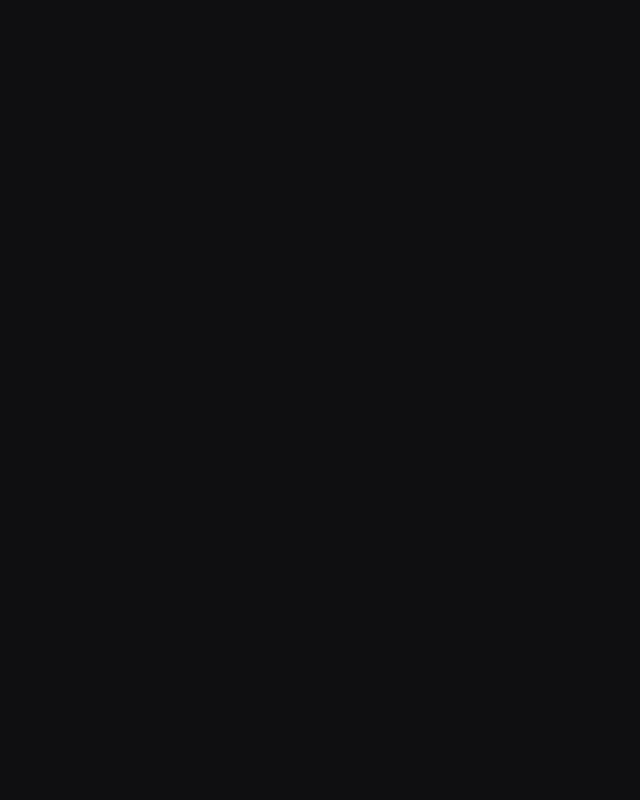
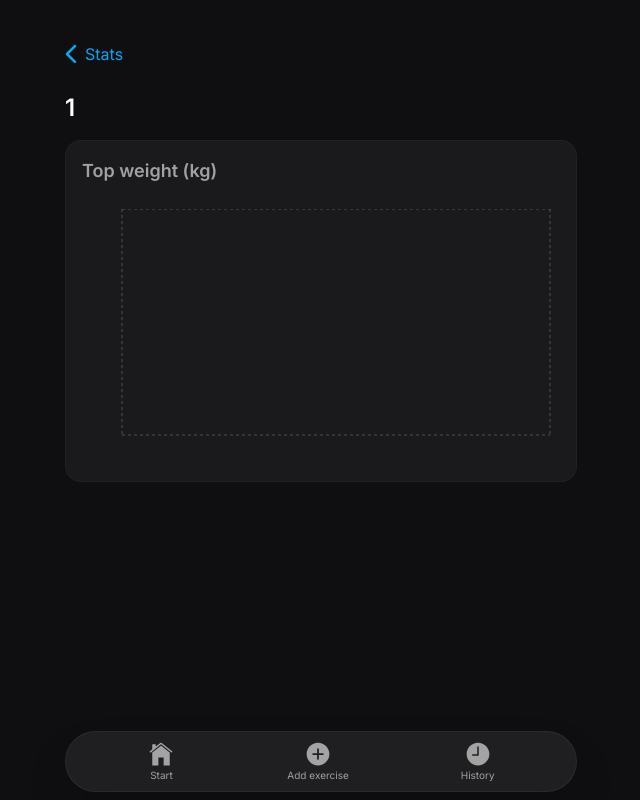
Before and after one commit to alexanderiksson/barbellbook, a React (Vite) app: page /#/stats/1 in a window 1280 px wide. Before the commit this address had no page. Shown: the whole page, without its empty margins (319-959 px from the left). Built offline with nearby package versions, Linux system fonts and the light colour scheme.

Commit message:
Added exercise stats

```diff
--- a/src/App.tsx
+++ b/src/App.tsx
@@ -9,6 +9,7 @@ import Workout from "./pages/Workout";
 import WorkoutStats from "./pages/WorkoutStats";
 import ExportData from "./pages/ExportData";
 import Stats from "./pages/Stats";
+import ExerciseStats from "./pages/ExerciseStats";
 
 export default function App() {
     return (
@@ -23,6 +24,7 @@ export default function App() {
                         <Route path="/history/:id/stats" element={<WorkoutStats />} />
                         <Route path="/export" element={<ExportData />} />
                         <Route path="/stats" element={<Stats />} />
+                        <Route path="/stats/:exercise" element={<ExerciseStats />} />
                     </Route>
                 </Routes>
             </WorkoutProvider>
--- /dev/null
+++ b/src/components/pages/Stats/LineChart.tsx
@@ -0,0 +1,45 @@
+import {
+    LineChart,
+    Line,
+    XAxis,
+    YAxis,
+    Tooltip,
+    CartesianGrid,
+    ResponsiveContainer,
+} from "recharts";
+
+interface ChartProps {
+    data: Array<{ date: string; [key: string]: number | string }>;
+}
+
+export default function Chart({ data }: ChartProps) {
+    return (
+        <div className="w-full h-64">
+            <ResponsiveContainer width="100%" height="100%">
+                <LineChart data={data} margin={{ top: 0, right: 10, left: -20, bottom: 0 }}>
+                    <CartesianGrid strokeDasharray="3 3" strokeOpacity={0.3} />
+                    <XAxis dataKey="date" />
+                    <YAxis allowDecimals={false} />
+                    <Tooltip
+                        contentStyle={{
+                            backgroundColor: "#0f0f0f",
+                            borderRadius: "16px",
+                            border: "none",
+                            color: "lightgray",
+                        }}
+                    />
+                    <Line
+                        type="monotone"
+                        dataKey={
+                            data[0]
+                                ? Object.keys(data[0]).find((key) => key !== "date") || "Data"
+                                : "Data"
+                        }
+                        stroke="#0369a1"
+                        strokeWidth={2}
+                    />
+                </LineChart>
+            </ResponsiveContainer>
+        </div>
+    );
+}
--- /dev/null
+++ b/src/pages/ExerciseStats.tsx
@@ -0,0 +1,39 @@
+import { useParams } from "react-router-dom";
+import { useWorkout } from "../context/WorkoutContext";
+
+import PageHeading from "../components/common/PageHeading";
+import BackButton from "../components/common/BackButton";
+import Chart from "../components/pages/Stats/LineChart";
+
+export default function ExerciseStats() {
+    const { exercise } = useParams<{ exercise: string }>();
+    const { workouts } = useWorkout();
+
+    const data = workouts
+        .filter((workout) => workout.exercises.some((ex) => ex.name === exercise))
+        .map((workout) => {
+            const exerciseData = workout.exercises.find((ex) => ex.name === exercise);
+            const maxWeight = exerciseData
+                ? Math.max(...exerciseData.sets.map((set) => Number(set.weight)))
+                : 0;
+            return {
+                date: workout.date,
+                Weight: maxWeight,
+            };
+        })
+        .sort((a, b) => new Date(a.date).getTime() - new Date(b.date).getTime());
+
+    console.log(data);
+
+    return (
+        <div className="content">
+            <BackButton label="Stats" to="/stats" />
+            <PageHeading>{exercise}</PageHeading>
+
+            <div className="bg-zinc-800/50 p-4 rounded-2xl border border-white/3">
+                <h2 className="text-lg font-semibold mb-6 text-neutral-400">Top weight (kg)</h2>
+                <Chart data={data} />
+            </div>
+        </div>
+    );
+}
--- a/src/pages/Stats.tsx
+++ b/src/pages/Stats.tsx
@@ -2,8 +2,9 @@ import { useState, useMemo } from "react";
 import { useWorkout } from "../context/WorkoutContext";
 import PageHeading from "../components/common/PageHeading";
 import BackButton from "../components/common/BackButton";
-import Chart from "../components/pages/Stats/Chart";
+import Chart from "../components/pages/Stats/BarChart";
 import { Select } from "../components/common/Inputs";
+import { Link } from "react-router-dom";
 
 export default function Stats() {
     const { workouts } = useWorkout();
@@ -21,7 +22,7 @@ export default function Stats() {
     const [selectedYear, setSelectedYear] = useState<string>(initialSelectedYear);
 
     // Function to calculate stats data
-    const calculateData = (key: "sessions" | "sets" | "reps" | "exercises") => {
+    const calculateData = (key: "sessions" | "exercises") => {
         return Array.from(
             workouts.reduce((acc, workout) => {
                 const workoutDate = new Date(workout.date);
@@ -31,18 +32,6 @@ export default function Stats() {
                         acc.set(month, (acc.get(month) || 0) + 1);
                     } else if (key === "exercises") {
                         acc.set(month, (acc.get(month) || 0) + workout.exercises.length);
-                    } else {
-                        workout.exercises.forEach((exercise) => {
-                            if (key === "sets") {
-                                acc.set(month, (acc.get(month) || 0) + exercise.sets.length);
-                            } else if (key === "reps") {
-                                acc.set(
-                                    month,
-                                    (acc.get(month) || 0) +
-                                        exercise.sets.reduce((sum, set) => sum + set.reps, 0)
-                                );
-                            }
-                        });
                     }
                 }
                 return acc;
@@ -52,8 +41,21 @@ export default function Stats() {
 
     const sessions = useMemo(() => calculateData("sessions"), [workouts, selectedYear]);
     const exercises = useMemo(() => calculateData("exercises"), [workouts, selectedYear]);
-    const sets = useMemo(() => calculateData("sets"), [workouts, selectedYear]);
-    const reps = useMemo(() => calculateData("reps"), [workouts, selectedYear]);
+
+    console.log(sessions);
+
+    const allExercises = useMemo(() => {
+        const exerciseCount = workouts.reduce((acc, workout) => {
+            workout.exercises.forEach((exercise) => {
+                acc[exercise.name] = (acc[exercise.name] || 0) + 1;
+            });
+            return acc;
+        }, {} as Record<string, number>);
+
+        return Object.entries(exerciseCount)
+            .sort((a, b) => b[1] - a[1])
+            .map(([name, count]) => ({ name, count }));
+    }, [workouts]);
 
     return (
         <div className="content">
@@ -72,7 +74,7 @@ export default function Stats() {
                         ))}
                     </Select>
 
-                    <section className="flex flex-col gap-6">
+                    <section className="flex flex-col gap-6 mb-8">
                         <div className="bg-zinc-800/50 p-4 rounded-2xl border border-white/3">
                             <h2 className="text-lg font-semibold mb-6 text-neutral-400">
                                 Workouts
@@ -86,15 +88,24 @@ export default function Stats() {
                             </h2>
                             <Chart data={exercises} />
                         </div>
+                    </section>
 
-                        <div className="bg-zinc-800/50 p-4 rounded-2xl border border-white/3">
-                            <h2 className="text-lg font-semibold mb-6 text-neutral-400">Sets</h2>
-                            <Chart data={sets} />
-                        </div>
-
-                        <div className="bg-zinc-800/50 p-4 rounded-2xl border border-white/3">
-                            <h2 className="text-lg font-semibold mb-6 text-neutral-400">Reps</h2>
-                            <Chart data={reps} />
+                    <section>
+                        <h2 className="text-xl font-semibold mb-4">Stats per exercise</h2>
+                        <div className="flex flex-col gap-4">
+                            {allExercises.map((exercise, index) => (
+                                <Link to={`/stats/${exercise.name}`}>
+                                    <div
+                                        key={index}
+                                        className="px-5 py-3 bg-zinc-800/50 rounded-2xl border border-white/3 flex justify-between gap-4"
+                                    >
+                                        <h3 className="truncate">{exercise.name}</h3>
+                                        <span className="text-neutral-500 shrink-0">
+                                            {exercise.count} times
+                                        </span>
+                                    </div>
+                                </Link>
+                            ))}
                         </div>
                     </section>
                 </>
```
Also changed, not shown: src/components/pages/Stats/BarChart.tsx (renamed from src/components/pages/Stats/Chart.tsx).
